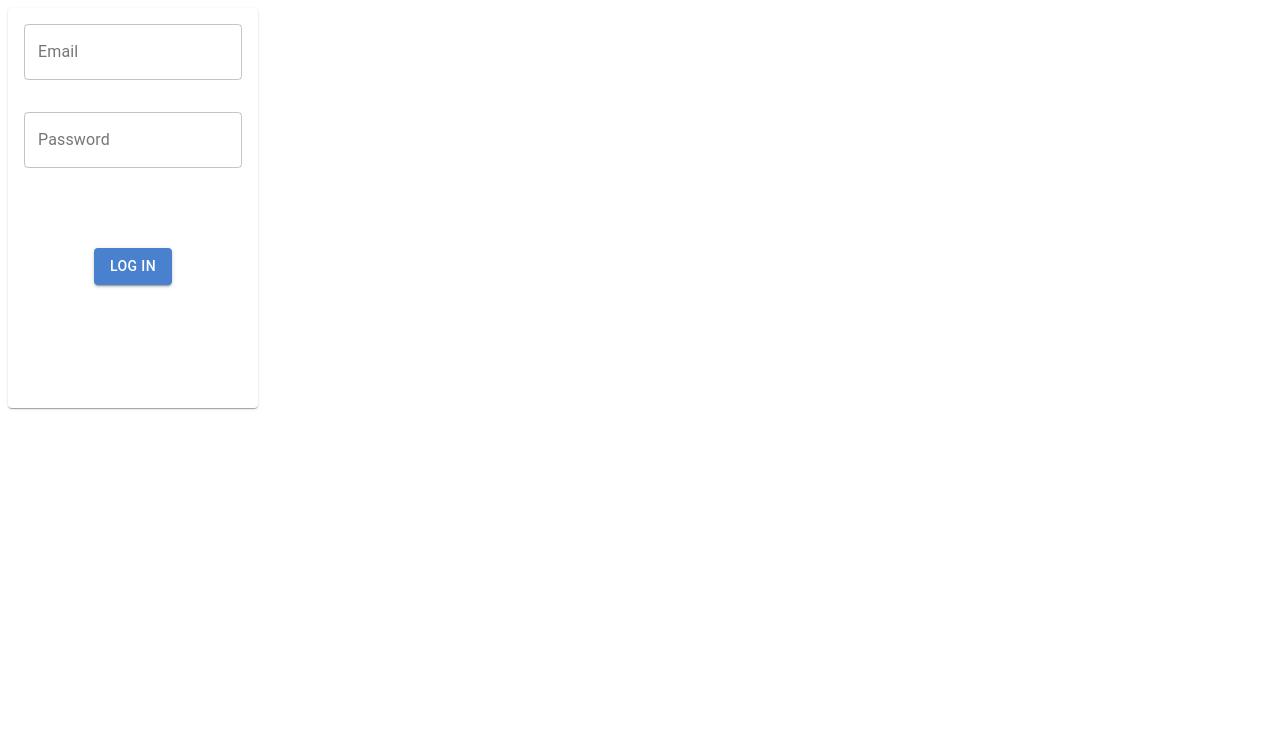
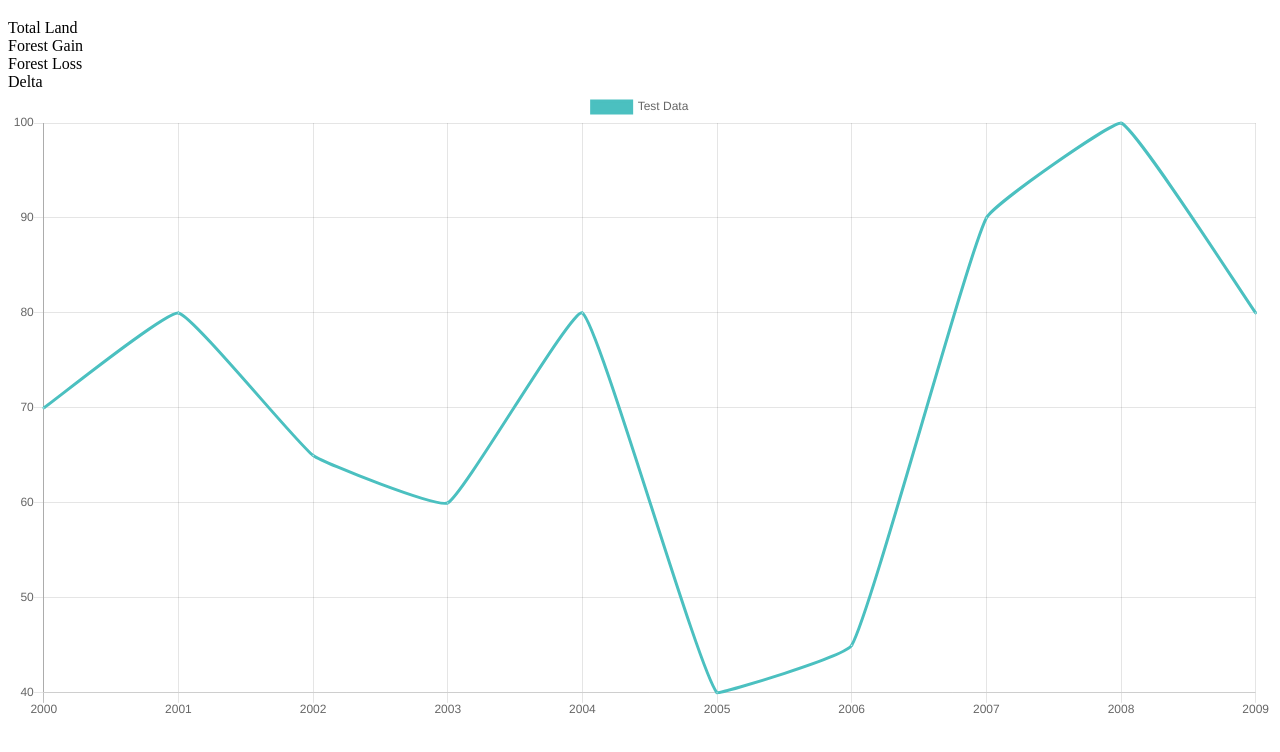
Before and after one commit to build-deforestation-application/FE_Deforestation-Dashboard, a React (Create React App) app in the folder client/: page / in a window 1280 px wide. Shown: the top 752 px of the page. Built offline with nearby package versions, Linux system fonts and the light colour scheme.

Commit message:
create right sidebar skeleton

```diff
--- a/client/package.json
+++ b/client/package.json
@@ -5,10 +5,12 @@
   "dependencies": {
     "@material-ui/core": "^4.5.1",
     "axios": "^0.19.0",
+    "chart.js": "^2.8.0",
     "formik": "^1.5.8",
     "google-map-react": "^1.1.5",
     "node-sass": "^4.12.0",
     "react": "^16.10.2",
+    "react-chartjs-2": "^2.8.0",
     "react-dom": "^16.10.2",
     "react-redux": "^7.1.1",
     "react-router-dom": "^5.1.2",
--- a/client/src/App.js
+++ b/client/src/App.js
@@ -1,6 +1,6 @@
 import React from 'react';
-import LoginForm from './components/forms/login/LoginForm';
+import RightSidebar from './components/sidebar/RightSidebar';
 
-const App = () => <LoginForm />;
+const App = () => <RightSidebar />;
 
 export default App;
--- /dev/null
+++ b/client/src/components/sidebar/RightSidebar.js
@@ -0,0 +1,85 @@
+import React from "react";
+import {Line} from "react-chartjs-2";
+
+const state = {
+  alias: {
+    yearFrom: 2000,
+    yearTo: 2009,
+    coverage: [70, 80, 65, 60, 80, 40, 45, 90, 100, 80],
+  },
+}
+
+const dateRange = () => {
+  let years = []
+
+  for (let i=state.alias.yearFrom; i<=state.alias.yearTo; i++) {
+    years.push(i)
+  }
+
+  return years
+}
+
+console.log(dateRange())
+
+const data = {
+  labels: dateRange(),
+  datasets: [
+    {
+      label: 'Test Data',
+      fill: false,
+      lineTension: 0.1,
+      backgroundColor: 'rgba(75,192,192,0.4)',
+      borderColor: 'rgba(75,192,192,1)',
+      borderCapStyle: 'butt',
+      borderDash: [],
+      borderDashOffset: 0.0,
+      borderJoinStyle: 'miter',
+      pointBorderColor: 'rgba(75,192,192,1)',
+      pointBackgroundColor: '#fff',
+      pointBorderWidth: 1,
+      pointHoverRadius: 5,
+      pointHoverBackgroundColor: 'rgba(75,192,192,1)',
+      pointHoverBorderColor: 'rgba(220,220,220,1)',
+      pointHoverBorderWidth: 2,
+      pointRadius: 1,
+      pointHitRadius: 10,
+      data: state.alias.coverage
+    }
+  ],
+}
+
+const RightSidebar = props => {
+  //state here?
+
+  return (
+    <div>
+      <h3>{/*state.alias.name*/}</h3>
+
+      <div>
+        <span>Total Land</span>
+        <span>{/*state.alias.area*/}</span>
+      </div>
+
+      <div>
+        <span>Forest Gain</span>
+        <span>{/*state.alias.gain*/}</span>
+      </div>
+
+      <div>
+        <span>Forest Loss</span>
+        <span>{/*state.alias.loss*/}</span>
+      </div>
+
+      <div>
+        <span>Delta</span>
+        <span>{/*state.alias.delta*/}</span>
+      </div>
+
+      <div>
+        <Line data={data}/>
+      </div>
+    </div>
+  )
+};
+
+export default RightSidebar;
```
